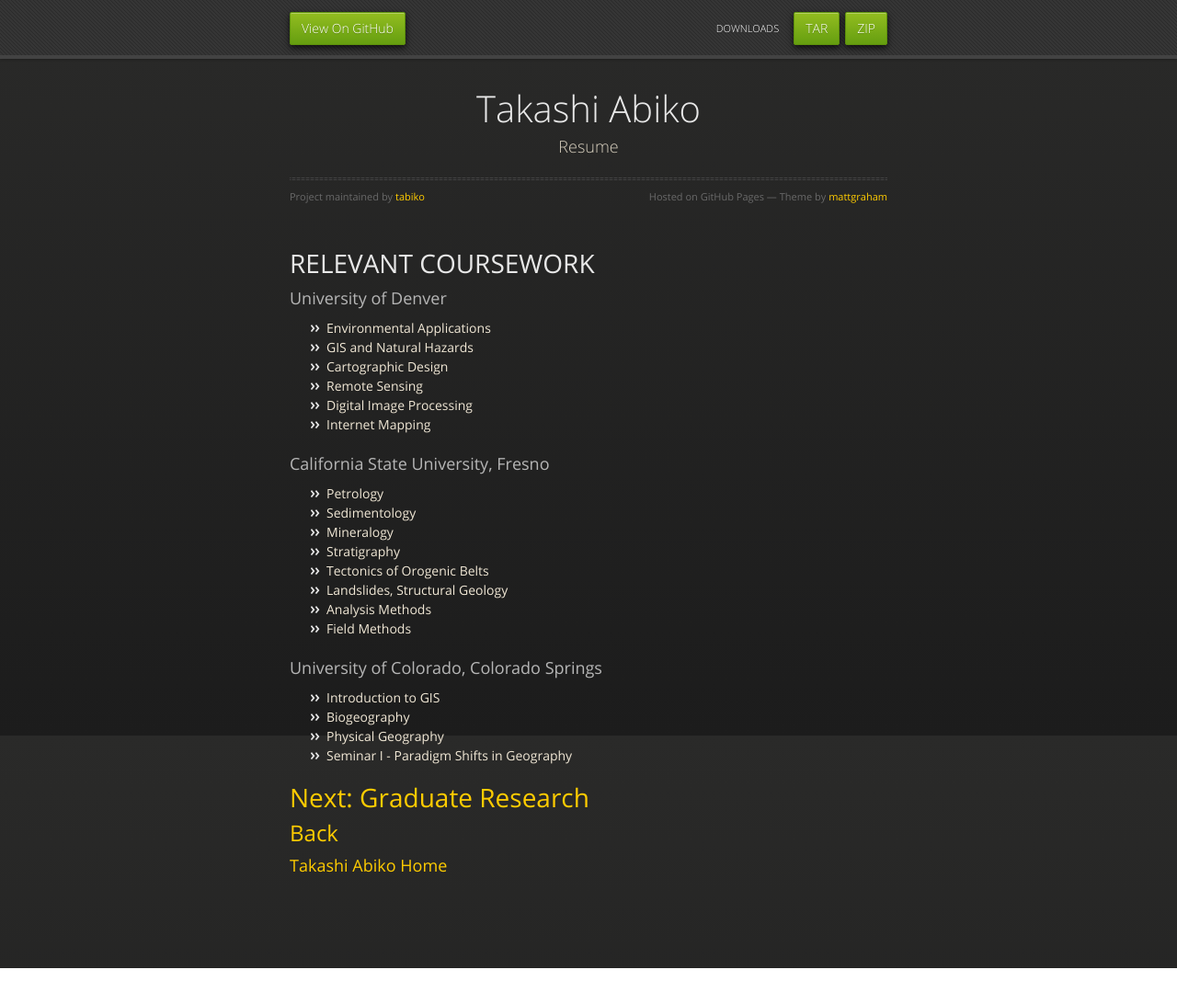
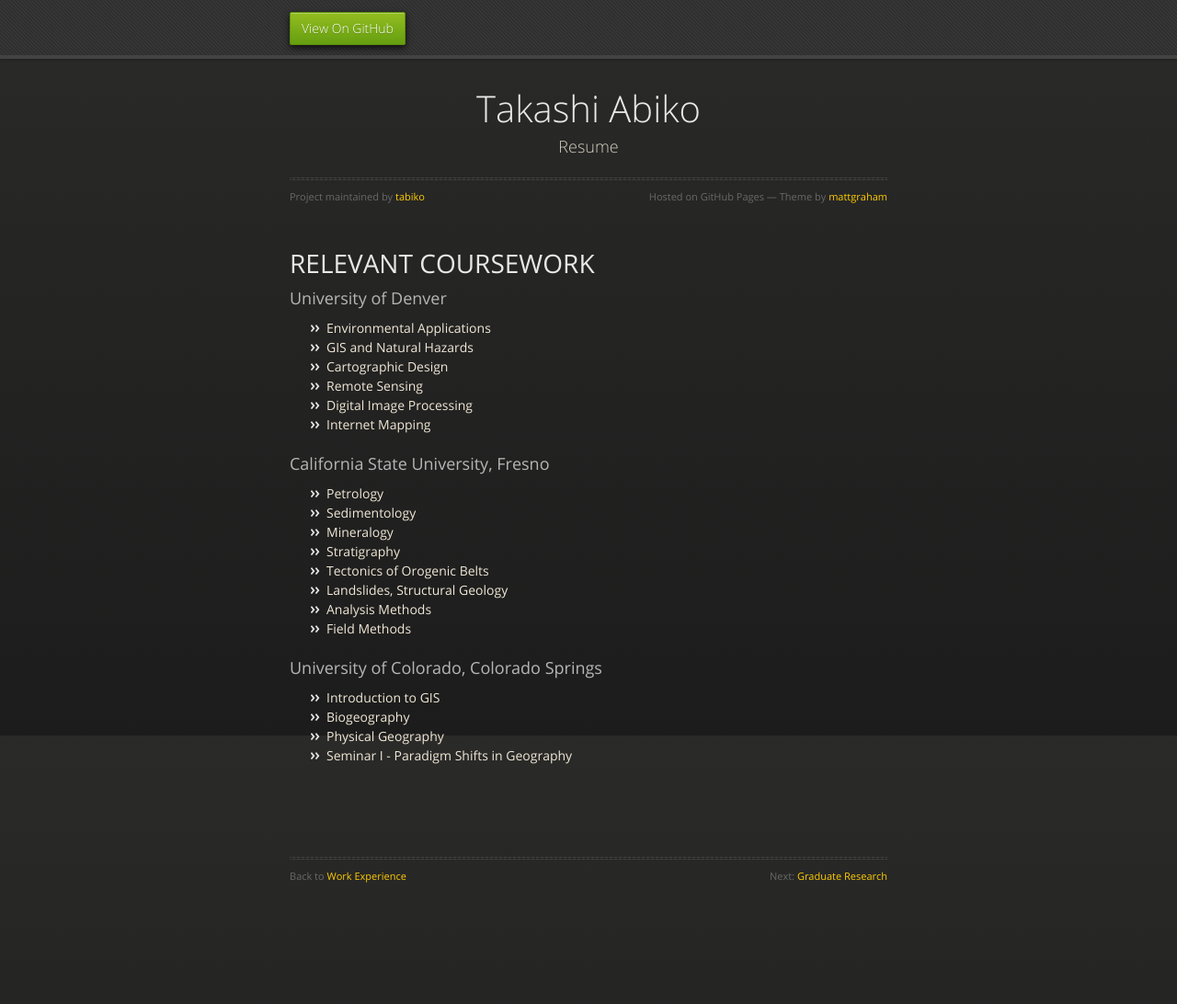
Before and after one commit to tabiko/Coursework, a plain HTML site: page index.html in a window 1280 px wide. Shown: the whole page at 92% size. Before the commit the page ends 1053 px from the top, so only its background shows below. Drawn offline with nearby package versions, Linux system fonts and the light colour scheme.

Commit message:
Update index.html

```diff
--- a/index.html
+++ b/index.html
@@ -21,9 +21,6 @@
       <div id="header">
         <nav>
           <li class="fork"><a href="https://github.com/tabiko/Relevant-Coursework">View On GitHub</a></li>
-          <li class="downloads"><a href="https://github.com/tabiko/Relevant-Coursework/zipball/master">ZIP</a></li>
-          <li class="downloads"><a href="https://github.com/tabiko/Relevant-Coursework/tarball/master">TAR</a></li>
-          <li class="title">DOWNLOADS</li>
         </nav>
       </div><!-- end header -->
 
@@ -77,21 +74,10 @@
 <li>Seminar I - Paradigm Shifts in Geography</li>
 </ul>
 
-<h1>
-<a id="next-graduate-research" class="anchor" href="#next-graduate-research" aria-hidden="true"><span class="octicon octicon-link"></span></a><a href="http://tabiko.github.io/Graduate-Research/">Next: Graduate Research</a>
-</h1>
-
-<h2>
-<a id="back" class="anchor" href="#back" aria-hidden="true"><span class="octicon octicon-link"></span></a><a href="http://tabiko.github.io/Work-Experience/">Back</a>
-</h2>
-
-<h3>
-<a id="takashi-abiko-home" class="anchor" href="#takashi-abiko-home" aria-hidden="true"><span class="octicon octicon-link"></span></a><a href="http://tabiko.github.io/">Takashi Abiko Home</a>
-</h3>
-      </section>
-
-    </div>
-    <!--[if !IE]><script>fixScale(document);</script><![endif]-->
-
-  </body>
+  <section>
+		<div id="title">
+          <hr>
+          <span class="credits left">Back to <a href="http://tabiko.github.io/Work-Experience">Work Experience</a></span>
+          <span class="credits right">Next: <a href="http://tabiko.github.io/Graduate-Research">Graduate Research</a></span>
+        </div>
 </html>
```
